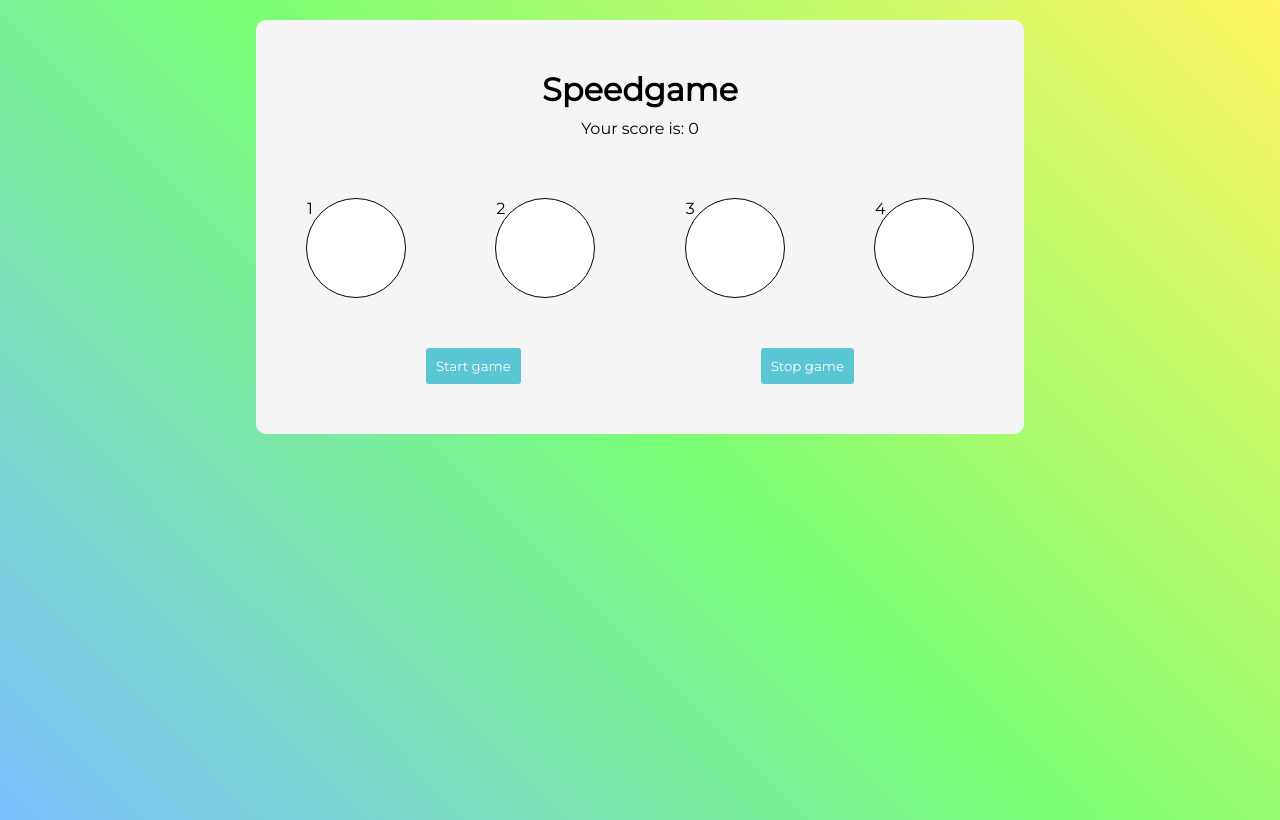
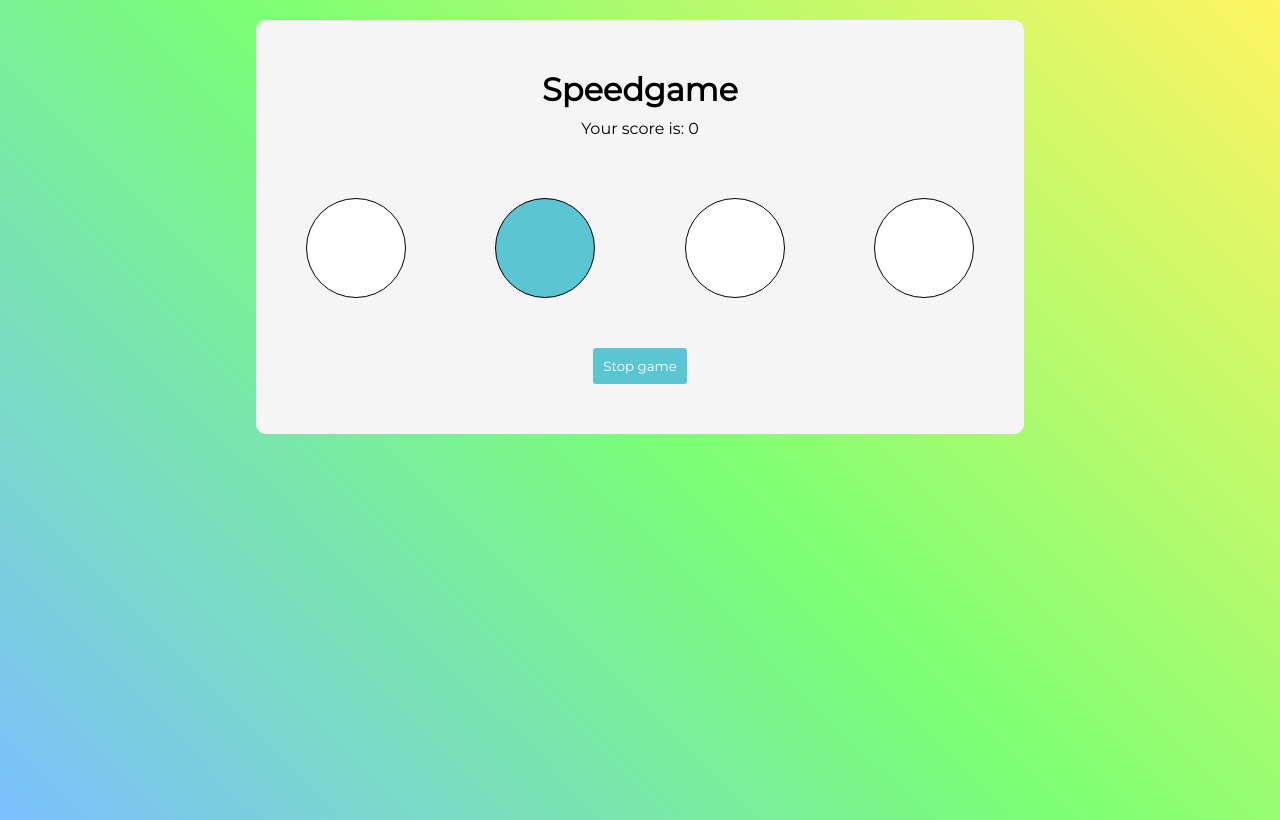
Before and after one commit to laurpe/speedgame, a plain HTML site: page index.html in a window 1280 px wide. Both pictures are taken after a click on the button "Start game". Drawn offline with Linux system fonts and the light colour scheme.

Commit message:
extra features

```diff
--- a/index.html
+++ b/index.html
@@ -21,10 +21,10 @@
                     Your score is: <span id="score">0</span>
                 </div>
                 <div class="circles">
-                    <div class="circle">1</div>
-                    <div class="circle">2</div>
-                    <div class="circle">3</div>
-                    <div class="circle">4</div>
+                    <div class="circle"></div>
+                    <div class="circle"></div>
+                    <div class="circle"></div>
+                    <div class="circle"></div>
                 </div>
                 <div class="buttons">
                     <button type="button" id="start">Start game</button>
@@ -36,7 +36,7 @@
             <div class="modal">
                 <p>Game over!</p>
                 <p id="result">Your score is</p>
-                <button class="close">X</button>
+                <button id="close">X</button>
             </div>
         </div>
         <script src="main.js"></script>
--- a/main.js
+++ b/main.js
@@ -1,14 +1,81 @@
 const startBtn = document.querySelector("#start");
 const stopBtn = document.querySelector("#stop");
+const closeBtn = document.querySelector("#close");
+const overlay = document.querySelector(".overlay");
+const circles = document.querySelectorAll(".circle");
+const scoreText = document.querySelector("#score");
+const result = document.querySelector("#result");
 
-const gameOverAlert = document.querySelector(".game-over");
+let active = 0;
+let score = 0;
+let pace = 1000;
+let timer;
+let rounds = 0;
 
-const closeAlertBtn = document.querySelector(".close");
-
-stopBtn.addEventListener("click", () => {
-    gameOverAlert.classList.remove("hidden");
+circles.forEach((circle, index) => {
+    circle.addEventListener("click", () => {
+        clickedCircle(index);
+    });
 });
 
-closeAlertBtn.addEventListener("click", () => {
-    gameOverAlert.classList.add("hidden");
-});
+const clickedCircle = (i) => {
+    if (i !== active) {
+        endGame();
+    } else {
+        score++;
+        rounds--;
+        scoreText.textContent = score;
+    }
+};
+
+const startGame = () => {
+    startBtn.style.display = "none";
+    stopBtn.style.display = "inline";
+
+    circles.forEach((circle) => {
+        circle.style.pointerEvents = "auto";
+    });
+
+    let nextActive = pickNew(active);
+
+    circles[nextActive].classList.toggle("active");
+    circles[active].classList.remove("active");
+
+    active = nextActive;
+    console.log("active circle: ", active);
+    timer = setTimeout(startGame, pace);
+    pace = pace - 10;
+
+    if (rounds >= 5) {
+        endGame();
+    }
+
+    rounds++;
+
+    function pickNew(active) {
+        let nextActive = Math.floor(Math.random() * 4);
+
+        if (nextActive != active) {
+            return nextActive;
+        } else {
+            return pickNew(active);
+        }
+    }
+
+    console.log("score", score);
+};
+
+const endGame = () => {
+    console.log("game ended");
+    overlay.style.visibility = "visible";
+    clearTimeout(timer);
+    result.textContent = `Your score is ${score}`;
+};
+
+const reloadGame = () => {
+    window.location.reload();
+};
+
+startBtn.addEventListener("click", startGame);
+stopBtn.addEventListener("click", endGame);
+closeBtn.addEventListener("click", reloadGame);
--- a/style.css
+++ b/style.css
@@ -37,6 +37,7 @@ h1 {
     display: flex;
     justify-content: space-between;
     padding: 50px 0;
+    pointer-events: none;
 }
 
 .circle {
@@ -74,7 +75,7 @@ button {
     position: relative;
 }
 
-button.close {
+#close {
     position: absolute;
     top: 2vh;
     right: 2vh;
@@ -97,3 +98,11 @@ button.close {
 #result {
     padding: 30px;
 }
+
+.active {
+    background-color: rgb(90, 197, 211);
+}
+
+#stop {
+    display: none;
+}
```
